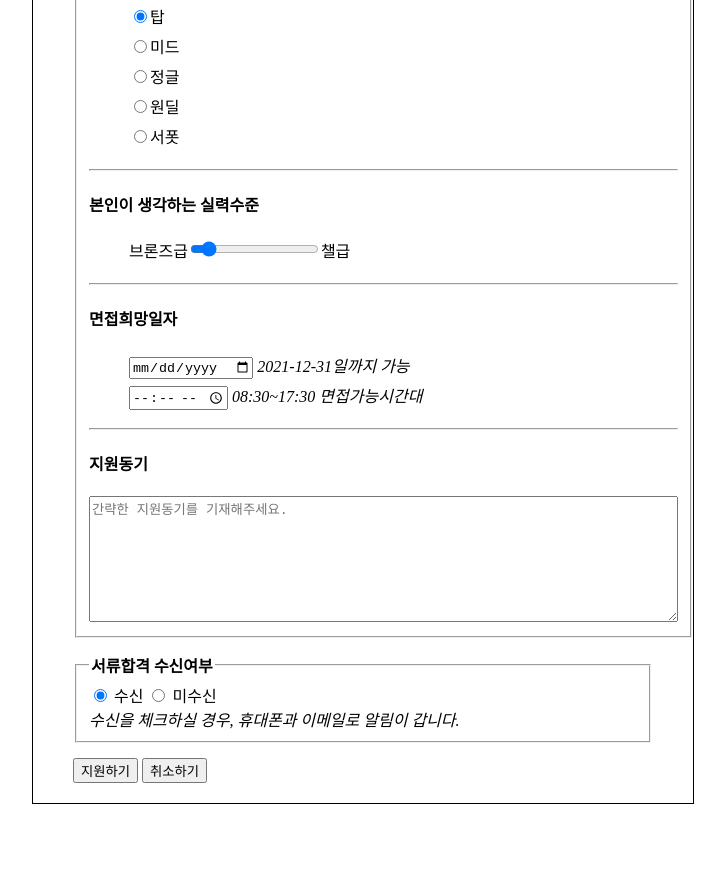
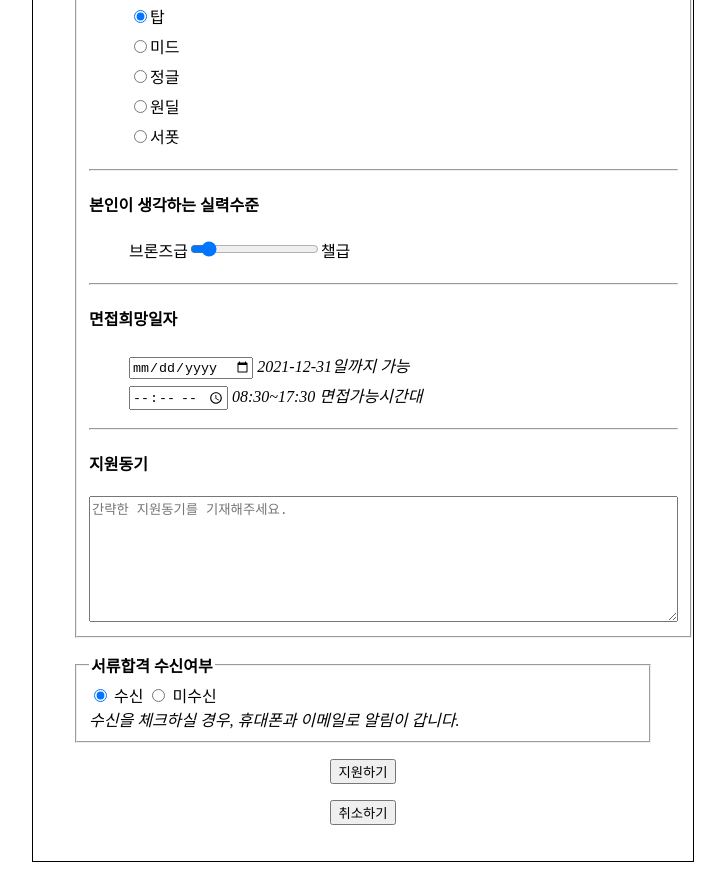
Before and after one commit to farmerchoi/app.github.io, a plain HTML site: page index.html in a window 1280 px wide. Shown: the part 470-1340 px from the top of the page, without its empty margins (277-1002 px from the left). Before the commit the page ends 1282 px from the top, so only its background shows below. Drawn offline with Linux system fonts and the light colour scheme.

Commit message:
Update index.html

```diff
--- a/index.html
+++ b/index.html
@@ -79,8 +79,8 @@
             <br>
             <em>수신을 체크하실 경우, 휴대폰과 이메일로 알림이 갑니다.</em>
         </fieldset>
-        <input type="submit" value="지원하기">
-        <input type="reset" value="취소하기">
+	<p align="middle"><input type="submit" value="지원하기"></p>
+        <p align="middle"><input type="reset" value="취소하기"></p>
         </form>
     </div>
 </body>
```
